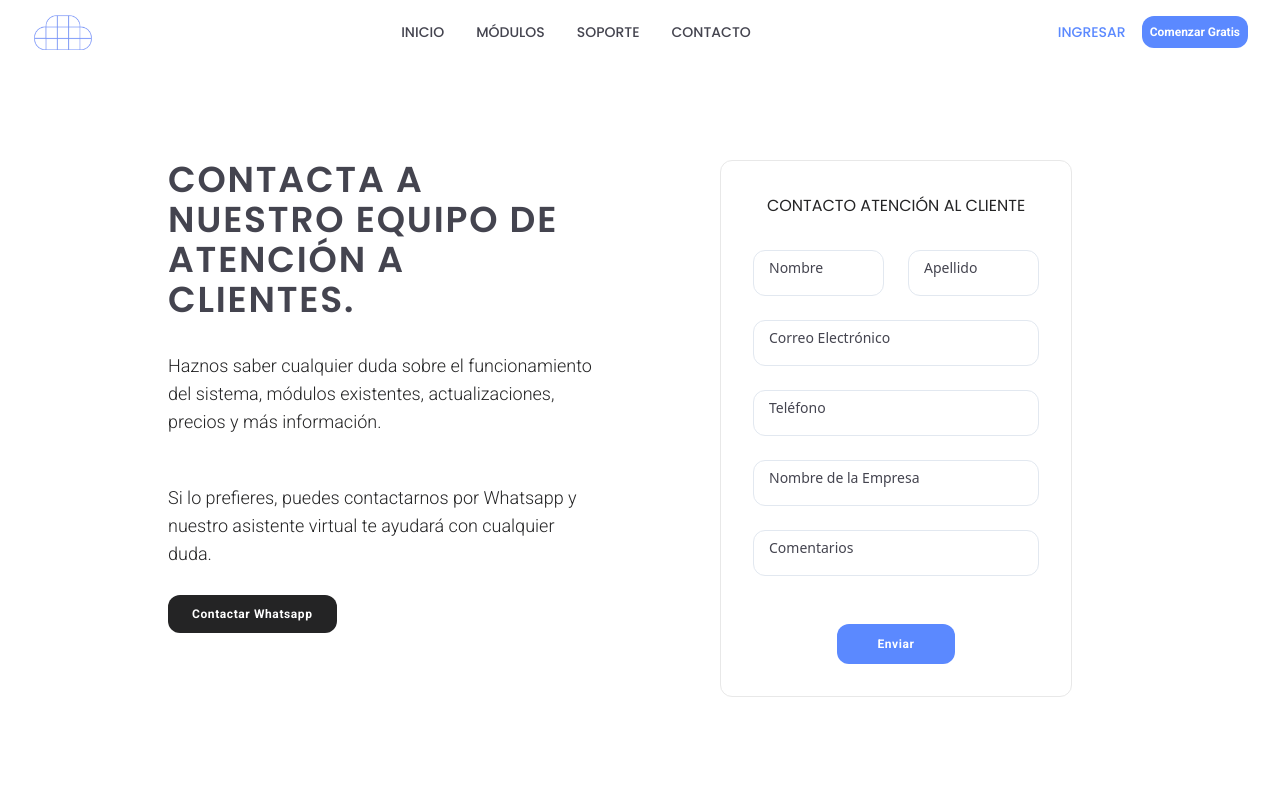
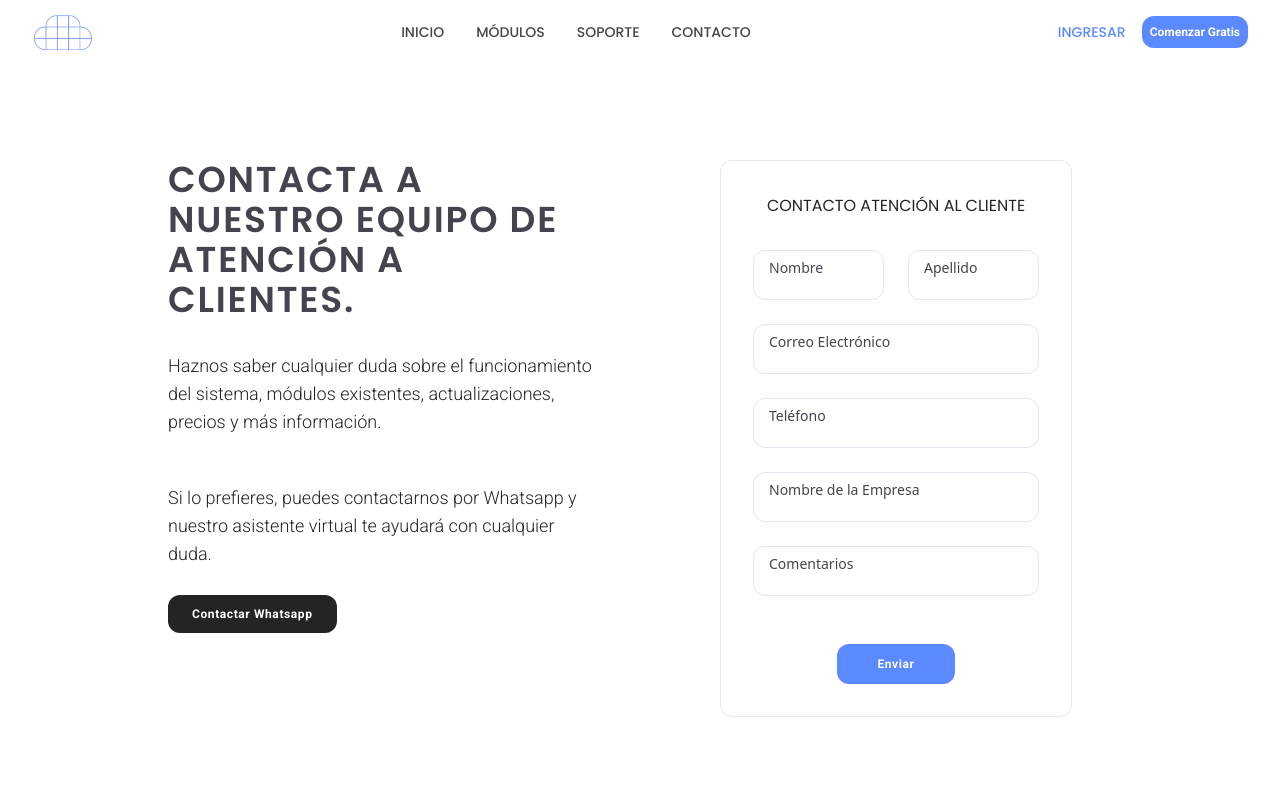
Before and after one commit to Pixells-io/Pixells-Web, a React (Vite) app: page /contacto in a window 1280 px wide. Shown: the top 800 px of the page. Built offline with nearby package versions, Linux system fonts and the light colour scheme.

Commit message:
Update InputForm.jsx

```diff
--- a/src/components/Inputs/InputForm.jsx
+++ b/src/components/Inputs/InputForm.jsx
@@ -23,8 +23,8 @@ function InputForm({ type, name, placeholder, value, onChange, color }) {
         onChange={handleChange}
         className={
           color == true
-            ? "w-full rounded-xl border border-red-500 px-4 py-3 font-roboto text-sm text-red-500"
-            : "border[#D7D7D7] w-full rounded-xl border px-4 py-3 font-roboto text-sm text-grisHeading"
+            ? "w-full rounded-xl border border-red-500 px-4 py-3 font-roboto text-[16px] text-red-500"
+            : "border[#D7D7D7] w-full rounded-xl border px-4 py-3 font-roboto text-[16px] text-grisHeading"
         }
         style={{ outline: "none" }}
         onFocus={() => setIsFocused(true)}
```
